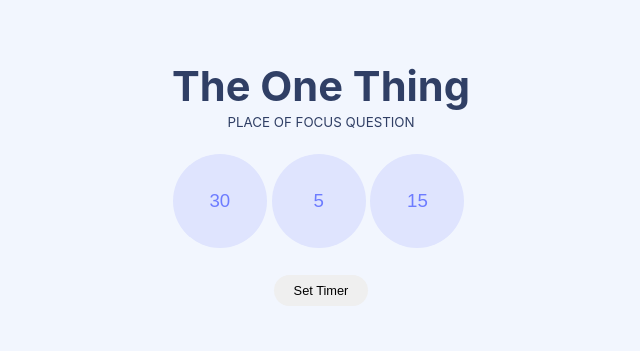
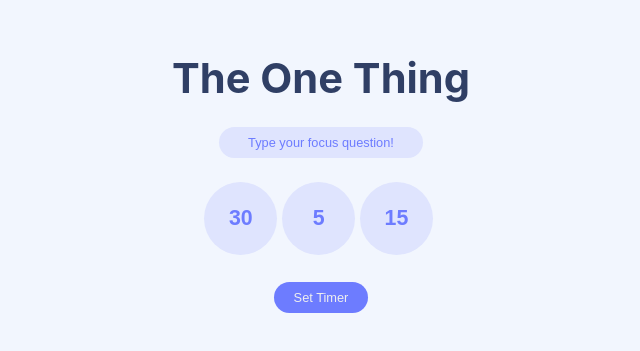
Before and after one commit to brendajanos/OneThing, a React (Create React App) app: page / in a window 1280 px wide. Shown: the part 229-580 px from the top of the page, without its empty margins (319-959 px from the left). Built offline with nearby package versions, Linux system fonts and the light colour scheme.

Commit message:
focus question input works

```diff
--- a/package.json
+++ b/package.json
@@ -16,7 +16,8 @@
     "start": "react-scripts start",
     "build": "react-scripts build",
     "test": "react-scripts test",
-    "eject": "react-scripts eject"
+    "eject": "react-scripts eject",
+    "format": "prettier --write \"**/*.{js,jsx,json}\""
   },
   "eslintConfig": {
     "extends": [
@@ -35,5 +36,8 @@
       "last 1 firefox version",
       "last 1 safari version"
     ]
+  },
+  "devDependencies": {
+    "prettier": "^2.5.1"
   }
 }
--- a/src/App.js
+++ b/src/App.js
@@ -1,70 +1,27 @@
-import React, { useEffect, useContext } from 'react'
-import Button from './components/Button'
-import CountdownAnimation from './components/CountdownAnimation'
-import SetPomodoro from './components/SetPomodoro'
-import { SettingsContext } from './context/SettingsContext'
+import React, { useEffect, useContext } from "react"
+import CountdownPage from "./components/CountdownPage"
+import SetPomodoro from "./components/SetPomodoro"
+import { SettingsContext } from "./context/SettingsContext"
 
 const App = () => {
-
   const {
     pomodoro,
     executing,
     startAnimate,
-    children,
-    startTimer,
-    pauseTimer,
     updateExecute,
-    setCurrentTimer,
-    SettingsBtn } = useContext(SettingsContext)
+  } = useContext(SettingsContext)
 
-    useEffect(() => {updateExecute(executing)}, [executing, startAnimate])
+  useEffect(() => {
+    updateExecute(executing)
+  }, [executing, startAnimate, updateExecute])
 
   return (
     <div className="container">
-      <h1>The One Thing</h1>
-      <small>PLACE OF FOCUS QUESTION</small>
-      {pomodoro !== 0 ?
-      <>
-        <ul className="labels">
-          <li>
-            <Button
-              title="Work"
-              activeClass={executing.active === 'work' ? 'active-label' : undefined}
-              _callback={() => setCurrentTimer('work')}
-            />
-          </li>
-          <li>
-            <Button
-              title="Short Break"
-              activeClass={executing.active === 'short' ? 'active-label' : undefined}
-              _callback={() => setCurrentTimer('short')}
-            />
-          </li>
-          <li>
-            <Button
-              title="Long Break"
-              activeClass={executing.active === 'long' ? 'active-label' : undefined}
-              _callback={() => setCurrentTimer('long')}
-            />
-          </li>
-        </ul>
-        <Button primary title="Settings" _callback={SettingsBtn} />
-        <div className="timer-container">
-          <div className="time-wrapper">
-              <CountdownAnimation
-                key={pomodoro}
-                timer={pomodoro}
-                animate={startAnimate}
-              >
-                {children}
-              </CountdownAnimation>
-          </div>
-        </div>
-        <div className="button-wrapper">
-          <Button primary title="Start" activeClass={!startAnimate ? 'active' : undefined} _callback={startTimer} />
-          <Button primary title="Pause" activeClass={startAnimate ? 'active' : undefined} _callback={pauseTimer} />
-        </div>
-      </> : <SetPomodoro />}
+      {pomodoro !== 0 ? (
+       <CountdownPage/>
+      ) : (
+        <SetPomodoro />
+      )}
     </div>
   )
 }
--- a/src/components/Button.js
+++ b/src/components/Button.js
@@ -1,10 +1,10 @@
-
 const Button = (props) => {
-
-  const {title,activeClass="",  primary=false, _callback} = props;
+  const { title, activeClass = "", primary = false, onClick } = props
 
   return (
-      <button className={`${activeClass} ${primary ? "primary" : "secondary"}`} onClick={_callback} >{title}</button>
-    )
+    <button className={`${activeClass} ${primary ? "primary" : "secondary"}`} onClick={onClick}>
+      {title}
+    </button>
+  )
 }
 export default Button
--- /dev/null
+++ b/src/components/CountdownPage.js
@@ -0,0 +1,74 @@
+import React,{ useContext} from "react"
+import Button from "./Button"
+import CountdownAnimation from "./CountdownAnimation"
+import { SettingsContext } from "../context/SettingsContext"
+
+
+const CountdownPage = () => {
+  const {
+    question,
+    pomodoro,
+    executing,
+    startAnimate,
+    children,
+    startTimer,
+    pauseTimer,
+    setCurrentTimer,
+    SettingsBtn,
+  } = useContext(SettingsContext)
+
+
+  return (
+    <>
+    <h3>The One Thing</h3>
+    <h1>{question}</h1>
+    <ul className="labels">
+      <li>
+        <Button
+          title="Work"
+          activeClass={executing.active === "work" ? "active-label" : undefined}
+          onClick={() => setCurrentTimer("work")}
+        />
+      </li>
+      <li>
+        <Button
+          title="Short Break"
+          activeClass={executing.active === "short" ? "active-label" : undefined}
+          onClick={() => setCurrentTimer("short")}
+        />
+      </li>
+      <li>
+        <Button
+          title="Long Break"
+          activeClass={executing.active === "long" ? "active-label" : undefined}
+          onClick={() => setCurrentTimer("long")}
+        />
+      </li>
+    </ul>
+    <Button primary title="Settings" onClick={SettingsBtn} />
+    <div className="timer-container">
+      <div className="time-wrapper">
+        <CountdownAnimation key={pomodoro} timer={pomodoro} animate={startAnimate}>
+          {children}
+        </CountdownAnimation>
+      </div>
+    </div>
+    <div className="button-wrapper">
+      <Button
+        primary
+        title="Start"
+        activeClass={!startAnimate ? "active" : undefined}
+        onClick={startTimer}
+      />
+      <Button
+        primary
+        title="Pause"
+        activeClass={startAnimate ? "active" : undefined}
+        onClick={pauseTimer}
+      />
+    </div>
+  </>
+  )
+}
+
+export default CountdownPage
--- a/src/components/SetPomodoro.js
+++ b/src/components/SetPomodoro.js
@@ -1,55 +1,89 @@
-import React, { useContext, useState } from 'react'
-import { SettingsContext } from '../context/SettingsContext'
+import React, { useContext, useState } from "react"
+import { SettingsContext } from "../context/SettingsContext"
 
 const SetPomodoro = () => {
-
   const [newTimer, setNewTimer] = useState({
     work: 30,
     short: 5,
     long: 15,
-        active: 'work'
+    active: "work",
   })
 
-    const {updateExecute} = useContext(SettingsContext)
+  const { updateExecute, setQuestion } = useContext(SettingsContext)
 
-    const handleChange = input => {
-        const {name, value} = input.target
+  const handleChange = (input) => {
+    const { name, value } = input.target
     switch (name) {
-            case 'work':
+      case "work":
         setNewTimer({
           ...newTimer,
-                    work: parseInt(value)
+          work: parseInt(value),
         })
-                break;
-            case 'shortBreak':
+        break
+      case "shortBreak":
         setNewTimer({
           ...newTimer,
-                    short: parseInt(value)
+          short: parseInt(value),
         })
-                break;
-            case 'longBreak':
+        break
+      case "longBreak":
         setNewTimer({
           ...newTimer,
-                    long: parseInt(value)
+          long: parseInt(value),
         })
-                break;
+        break
+      case "question":
+        setQuestion(value)
+        break
+      default:
     }
   }
-    const handleSubmit = e => {
+  const handleSubmit = (e) => {
     e.preventDefault()
     updateExecute(newTimer)
   }
   return (
+    <>
+      <h1>The One Thing</h1>
       <div className="form-container">
         <form noValidate onSubmit={handleSubmit}>
+          <input
+            className="input"
+            spellCheck="false"
+            type="text"
+            placeholder="Type your focus question!"
+            name="question"
+            onChange={handleChange}
+          />
           <div className="input-wrapper">
-                    <input className="input" type="number" name="work" onChange={handleChange} value={newTimer.work} />
-                    <input className="input" type="number" name="shortBreak" onChange={handleChange} value={newTimer.short} />
-                    <input className="input" type="number" name="longBreak" onChange={handleChange} value={newTimer.long} />
+            <input
+              className="circle-input"
+              type="number"
+              name="work"
+              onChange={handleChange}
+              value={newTimer.work}
+            />
+            <input
+              className="circle-input"
+              type="number"
+              name="shortBreak"
+              onChange={handleChange}
+              value={newTimer.short}
+            />
+            <input
+              className="circle-input"
+              type="number"
+              name="longBreak"
+              onChange={handleChange}
+              value={newTimer.long}
+            />
           </div>
-                <button type='submit'>Set Timer</button>
+          <button type="submit" secondary>
+            Set Timer
+          </button>
         </form>
       </div>
+    </>
   )
 }
 
--- a/src/context/SettingsContext.js
+++ b/src/context/SettingsContext.js
@@ -1,17 +1,17 @@
-import { useState, createContext } from "react";
+import { useState, createContext } from "react"
 
 export const SettingsContext = createContext()
 
 function SettingsContextProvider(props) {
-
+  const [question, setQuestion] = useState("")
   const [pomodoro, setPomodoro] = useState(0)
   const [executing, setExecuting] = useState({})
   const [startAnimate, setStartAnimate] = useState(false)
 
-    function setCurrentTimer (active_state) {
+  function setCurrentTimer(active_state) {
     updateExecute({
       ...executing,
-            active: active_state
+      active: active_state,
     })
     setTimerTime(executing)
   }
@@ -38,25 +38,25 @@ function SettingsContextProvider(props) {
     setPomodoro(0)
   }
 
-    const updateExecute = updatedSettings => {
+  const updateExecute = (updatedSettings) => {
     setExecuting(updatedSettings)
     setTimerTime(updatedSettings)
   }
 
   const setTimerTime = (evaluate) => {
     switch (evaluate.active) {
-            case 'work':
+      case "work":
         setPomodoro(evaluate.work)
-                break;
-            case 'short':
+        break
+      case "short":
         setPomodoro(evaluate.short)
-                break;
-            case 'long':
+        break
+      case "long":
         setPomodoro(evaluate.long)
-                break;
+        break
       default:
         setPomodoro(0)
-                break;
+        break
     }
   }
 
@@ -65,7 +65,10 @@ function SettingsContextProvider(props) {
   }
 
   return (
-        <SettingsContext.Provider value={{
+    <SettingsContext.Provider
+      value={{
+        question,
+        setQuestion,
         pomodoro,
         executing,
         updateExecute,
@@ -75,12 +78,12 @@ function SettingsContextProvider(props) {
         children,
         SettingsBtn,
         setCurrentTimer,
-            stopAnimate
-        }}>
+        stopAnimate,
+      }}
+    >
       {props.children}
     </SettingsContext.Provider>
   )
-
 }
 
 export default SettingsContextProvider
--- a/src/index.css
+++ b/src/index.css
@@ -39,7 +39,7 @@ code {
 
 .container h1 {
   font-size:2.6rem;
-  margin-bottom:0.2rem;
+  margin-bottom:1.5rem;
 }
 
 .container .labels {
@@ -90,6 +90,8 @@ button {
   margin:0.2rem;;
   min-width: 80px;
   cursor: pointer;
+  color:#efefef;
+  background:#6D7CFF;
 }
 
 button.primary {
@@ -104,6 +106,7 @@ background: #DFE4FE;
 
 }
 
+
 .button-wrapper button.activve {
   color: #0C0E1B;
   background-color: #C9CCEA;
@@ -115,15 +118,36 @@ background: #DFE4FE;
 .input-wrapper {
   margin: 1.5rem;
 }
-.input-wrapper input {
-  height: 30px;
-  width: 30px;
-  padding: 2rem;
+.circle-input {
+  height: 25px;
+  width: 25px;
+  padding: 1.5rem;
   background-color: #DFE4FE;
   color:#6D7CFF;
   border: none;
   border-radius: 50%;
   margin-right: 0.3rem;
   text-align: center;
-  font-size: 14pt;
+  font-size: 16pt;
+  font-weight: bold;
 }
+
+.input{
+  color:#6D7CFF;
+  background-color: #DFE4FE;
+  font-size:0.8rem;
+  padding: 0.5rem 1.2rem;
+  border:none;
+  border-radius:3rem;
+  min-width: 160px;
+  text-align: center;
+
+}
+
+.input::placeholder{
+  color:#6D7CFF;
+}
+
+*:focus {
+  outline-color:#303F65;
+}
```
Also changed, not shown: src/components/CountdownAnimation.js (+5 -6 lines), src/index.js (+7 -7 lines), .prettierrc.json (added), 2 other files (tests, documents, lock files or other folders). Lines whose indentation alone changed are shown as unchanged.
